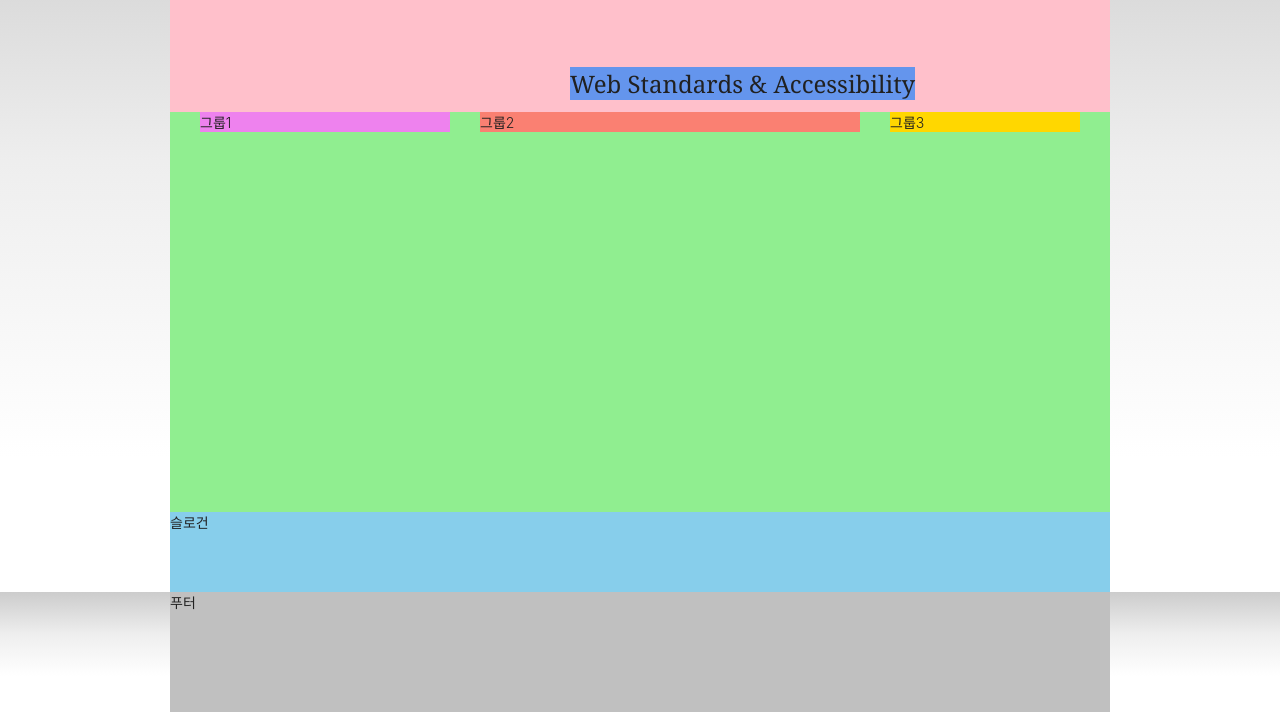
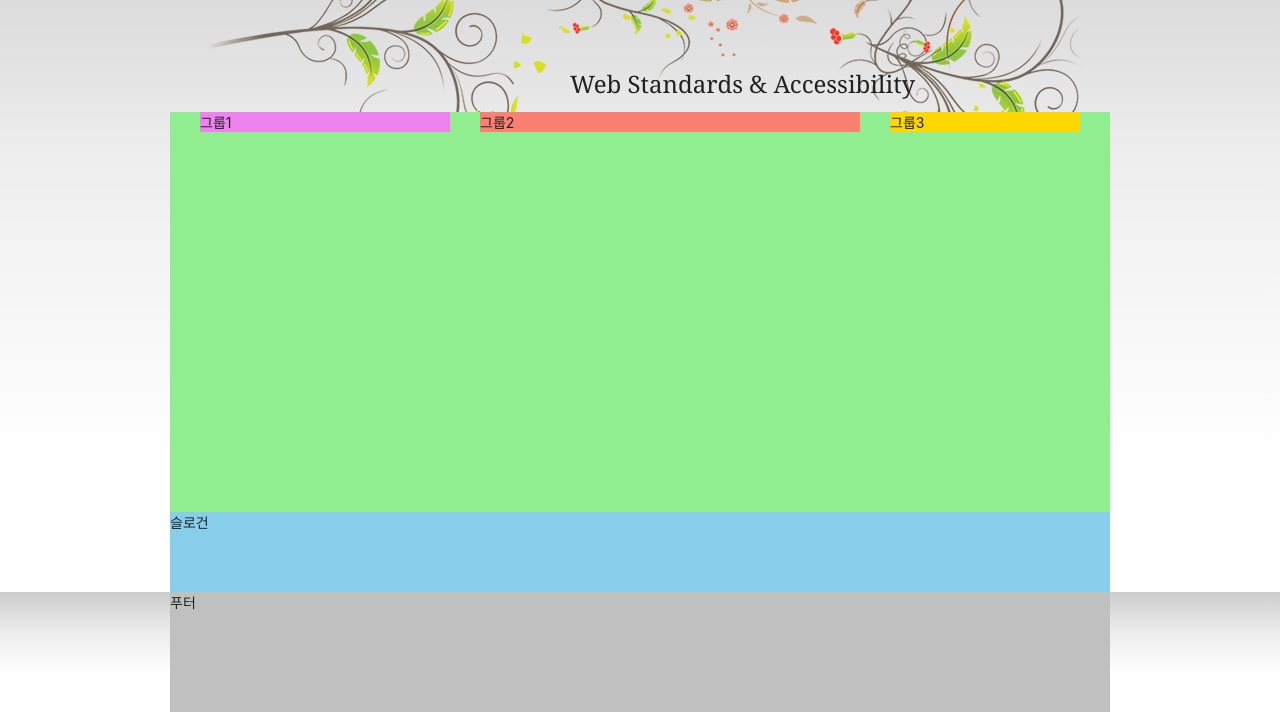
Before and after one commit to eeeyooon/HTML5_practice, a plain HTML site: page index.html in a window 1280 px wide. Shown: the part 135-847 px from the top of the page. Drawn offline with Linux system fonts and the light colour scheme; a web font is replaced by a local one.

Commit message:
body 영역에 배경이미지 재설정

```diff
--- a/styles/style.css
+++ b/styles/style.css
@@ -35,15 +35,22 @@ a {
 body {
   /* em, rem 단위를 사용해보기
   여기서 Root Element는 HTML. rem은 상속과는 상관x */
+  color: #212121;
   font-size: 1.4rem;
-  color: #212121;
-  background: #ccc
-    linear-gradient(to bottom, #ccc 0%, #eee 35%, #fff 70%, #fff 100%);
   font-family: "Pretendard Variable", Pretendard, -apple-system,
     BlinkMacSystemFont, system-ui, Roboto, "Helvetica Neue", "Segoe UI",
     "Apple SD Gothic Neo", "Noto Sans KR", "Malgun Gothic", "Apple Color Emoji",
     "Segoe UI Emoji", "Segoe UI Symbol", sans-serif;
-  font-weight: 300;
+  /* background-color: #ccc;
+  background-image: url(./images/bg_flower.png),
+    linear-gradient(to bottom, #ccc 0%, #eee 35%, #fff 70%, #fff 100%);
+  background-repeat: no-repeat, repeat;
+  background-position: 50% 0, 0 0; */
+
+  /* 위 코드를 단축 표기법으로 */
+  background: url("./images/bg_flower.png") no-repeat 50% 0,
+    #ccc linear-gradient(to bottom, #ccc 0%, #eee 35%, #fff 70%, #fff 100%)
+      repeat 0 0;
 }
 
 /* 레이아웃 */
@@ -250,7 +257,7 @@ body {
 }
 
 .visual {
-  background-color: pink;
+  /* background-color: pink; */
   height: 120px;
   position: relative;
   /* 이번엔 .visual-text에 absoulte설정으로 박스늘어나는 것 해결 */
@@ -258,7 +265,7 @@ body {
 
 .visual-text {
   font-family: Georgia, "Times New Roman", Times, serif;
-  background-color: cornflowerblue;
+  /* background-color: cornflowerblue; */
   animation-name: moveEffect;
   animation-duration: 2000ms;
   animation-fill-mode: forwards;
```
